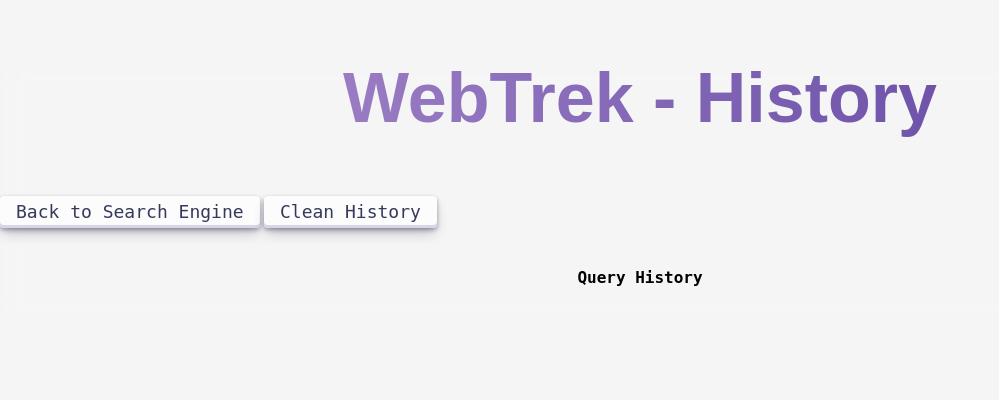
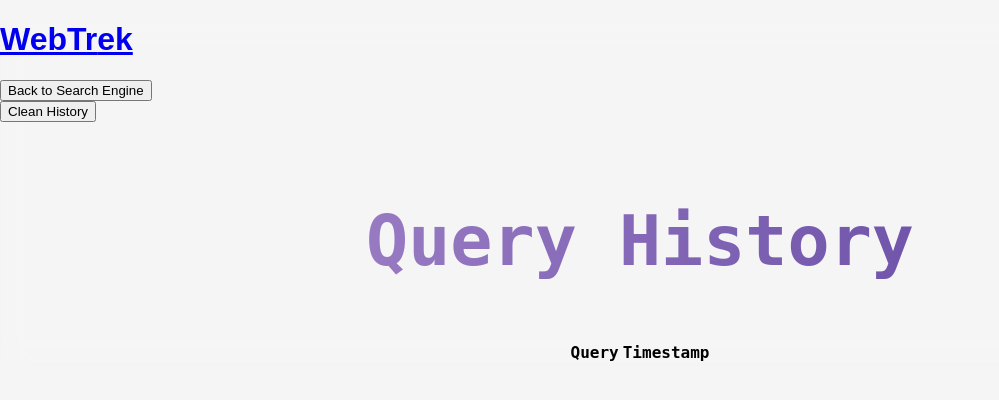
Before and after one commit to Meet1903/WebTrek-The-Search-Engine, a Flask app: page /history in a window 1280 px wide. Shown: the top 400 px of the page, without its empty margins (0-999 px from the left). Run offline with Flask 3, Linux system fonts and the light colour scheme; data that the repository does not hold is empty; parts of the project's set-up code (start-up, migrations or seed data) failed here and were passed over.

Commit message:
New UI for History page

```diff
--- a/templates/history.html
+++ b/templates/history.html
@@ -5,41 +5,44 @@
     <link rel="stylesheet" type="text/css" href="{{ url_for('static', filename='styles.css') }}">
 </head>
 <body>
-    <h2>WebTrek - History</h2>
-    <div class="button-1-container">
-        <a href="{{ url_for('index') }}"><button class="button-1">Back to Search Engine</button></a>
+    <div class="header">
+        <h1>
+            <a href="{{ url_for('index') }}" class="title-name"><span class="blue">Web</span><span class="red">Tr</span><span class="yellow">e</span><span class="green">k</span></a>
+        </h1>
+    </div>
+    <div class="button-2-container">
+        <a href="{{ url_for('index') }}"><button class="button-2">Back to Search Engine</button></a>
         <form method="post">
-            <button type="submit" class="button-1">Clean History</button>
+            <button type="submit" class="button-2">Clean History</button>
         </form>
     </div>
     {% if history %}
     <div class="query-history">
-        <table style="border-spacing: 1px;">
+        <h2 class="history-title">Query History</h2>
+        <table>
             <thead>
                 <tr>
-                    <th>Query History</th>
+                    <th>Query</th>
+                    <th>Timestamp</th>
                 </tr>
             </thead>
             <tbody>
                 {% for query, timestamp in history %}
                 <tr>
-                    <td style="padding: 0px;">
-                        <ul style="margin: 1px;">
-                            <li>{{ query }} - {{timestamp}}</li>
-                        </ul>
-                    </td>
+                    <td > {{query}}</td>
+                    <td > {{timestamp}}</td>
                 </tr>
                 {% endfor %}
             </tbody>
         </table>
     </div>
     <div class="pagination">
-        <div class="button-1-container" style="margin-top: 20px;">
+        <div class="button-2-container" style="margin-top: 20px;">
             {% if prev_page %}
-                <a href="{{ url_for('history', page=current_page - 1) }}"><button class="button-1"><< Previous</button></a>
+                <a href="{{ url_for('history', page=current_page - 1) }}"><button class="button-2"><< Previous</button></a>
             {% endif %}
             {% if next_page %}
-                <a href="{{ url_for('history', page=current_page + 1) }}"><button class="button-1">Next >></button></a>
+                <a href="{{ url_for('history', page=current_page + 1) }}"><button class="button-2">Next >></button></a>
             {% endif %}
         </div>
     </div>
```
